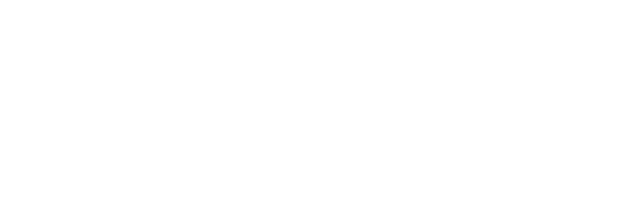
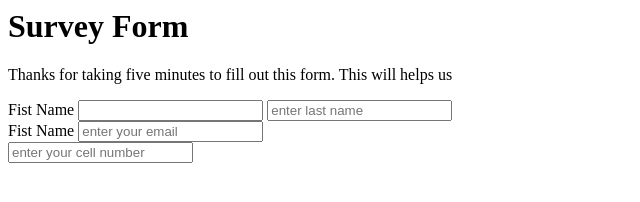
Before and after one commit to najwanan/surveyform, a plain HTML site: page index.html in a window 1280 px wide. Shown: the whole page, without its empty margins (0-640 px from the left). Drawn offline with Linux system fonts and the light colour scheme.

Commit message:
Add index.html

```diff
--- a/index.html
+++ b/index.html
@@ -1,3 +1,56 @@
-<html>
+<html lang="en">
+  <head>
+      <style>
 
+
+      </style>
+
+  </head>
+
+
+  <body>
+
+    <H1 id="title"> Survey Form</H1>
+    <p id="description"> Thanks for taking five minutes to fill out this form. This will helps us</p>
+
+    <!--Create Form-->
+    <form id= "survey-form">
+
+        <!--Personal Info Section-->
+
+        <!--Full Name-->
+        <div class="form-type">
+            <label for="firstname" id="label-firstname">
+                Fist Name
+            </label>
+            <input type="text"
+                   id+"firstname">
+
+             <input type="text"
+                   id+"lastname"
+                   placeholder="enter last name">
+
+
+        </div>
+
+        <!--E-mail-->
+        <div class="form-type">
+            <label for="e-mail" id="label-firstname">
+                Fist Name
+            </label>
+            <input type="text"
+                    id="e-mail"
+                    placeholder="enter your email">
+                    <!--validation for e-mail-->
+        </div>
+
+        <!--PhoneNumber-->
+        <div class="form-type">
+        <input type="text"
+                id="number"
+                placeholder="enter your cell number">
+        <!--validation for number -->
+    </div>
+    </form>
+  </body>
 </html>
```
